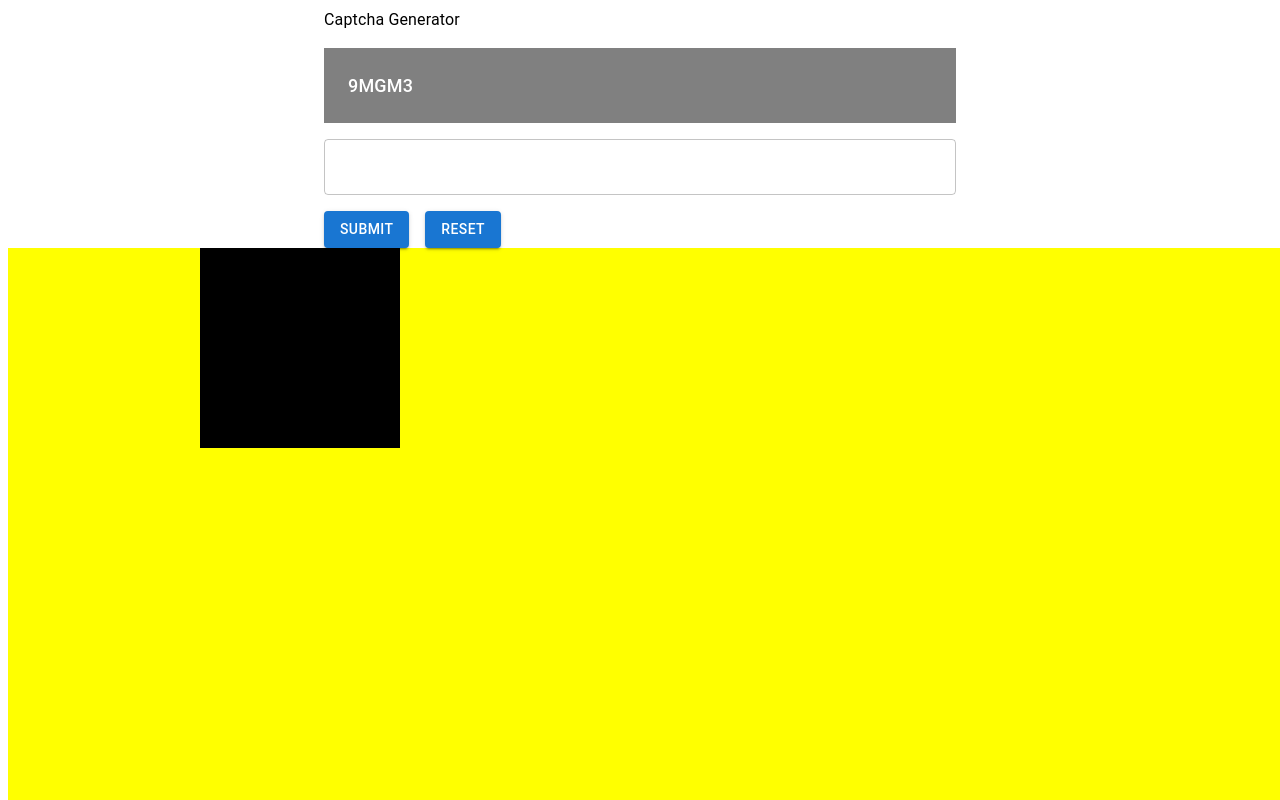
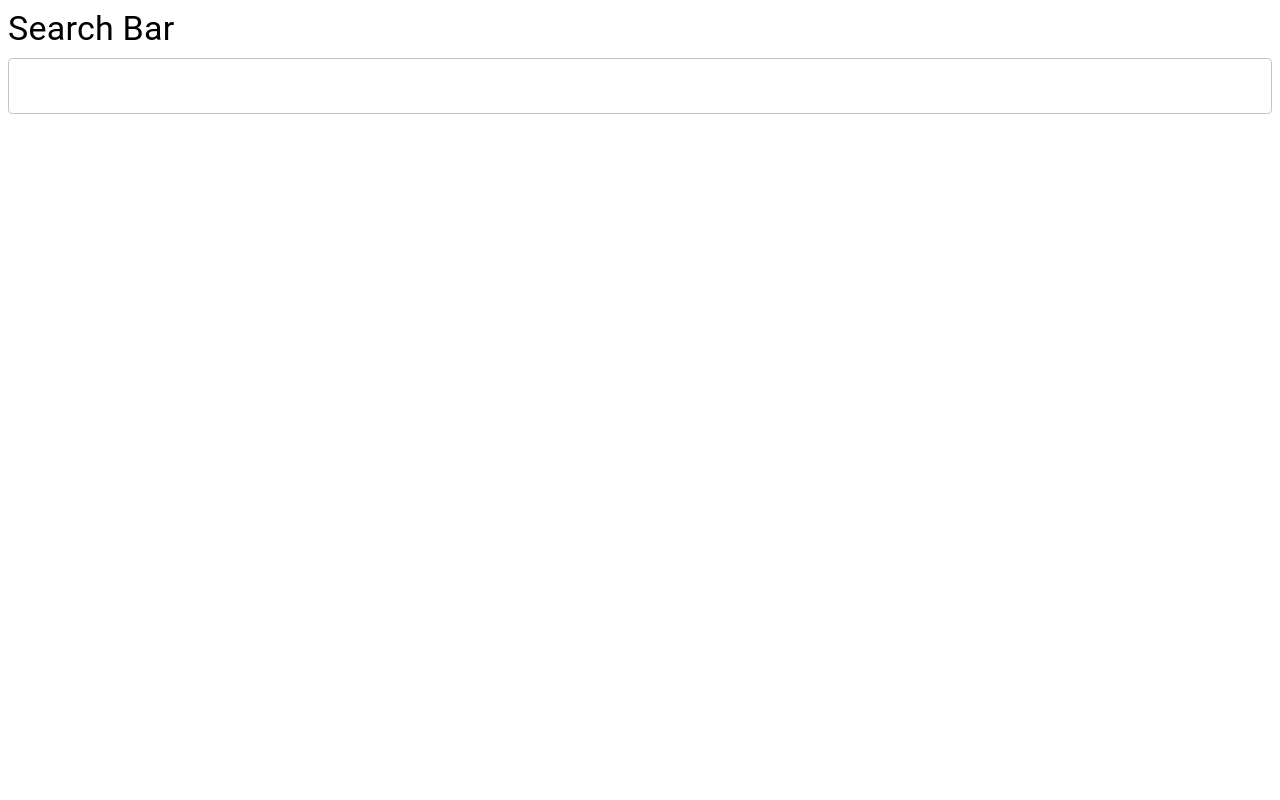
Before and after one commit to sharma-sagar2002/Frontend-Machine-Coding, a React (Vite) app: page / in a window 1280 px wide. Shown: the top 800 px of the page. Built offline with nearby package versions, Linux system fonts and the light colour scheme.

Commit message:
notes added

```diff
--- a/index.html
+++ b/index.html
@@ -5,23 +5,7 @@
     <link rel="icon" type="image/svg+xml" href="/vite.svg" />
     <meta name="viewport" content="width=device-width, initial-scale=1.0" />
     <title>fe-mc</title>
-    <style>
 
-   .parent {
-      height: 100vh;
-      width :100vw;
-      background-color: yellow;
-   }
-   .child1{
-    width : 200px;
-    height: 200px;
-    position: sticky;
-    top: 100px;
-    left : 200px;
-    background-color: black;
-   }
-
-    </style>
   </head>
   <body>
     <div id="root"></div>
--- a/src/App.tsx
+++ b/src/App.tsx
@@ -1,5 +1,5 @@
 import "./App.css";
-import CaptchaGenerator from "./Components/CaptchaGenerator";
+// import CaptchaGenerator from "./Components/CaptchaGenerator";
 // import ListSorter from "./Components/ListSorter";
 // import QuizApp from "./Components/QuizApp";
 // import { answerList, questionList } from "./utils/constant";
@@ -13,7 +13,7 @@ import CaptchaGenerator from "./Components/CaptchaGenerator";
 // import BmiCalculator from "./Components/BmiCalculator";
 // import PasswordGenerator from "./Components/PasswordGenerator";
 // import BillingCounter from "./Components/BillingCounter";
-// import Demo from "./Components/Demo";
+import Demo from "./Components/Demo";
 // import PaginatedBookmark from "./Components/PaginatedBookmark";
 // import PinItems from "./Components/PinItems";
 // import TempConverter from "./Components/TempConverter";
@@ -54,7 +54,7 @@ function App() {
       {/* <TempConverter /> */}
       {/* <PinItems /> */}
       {/* <BillingCounter /> */}
-      {/* <Demo /> */}
+      <Demo />
       {/* <PaginatedBookmark /> */}
       {/* <BmiCalculator /> */}
       {/* <PasswordGenerator /> */}
@@ -67,7 +67,6 @@ function App() {
       {/* <Stopwatch/> */}
       {/* <ListSorter/> */}
       {/* <QuizApp questionList={questionList} answerList={answerList}/> */}
-      <CaptchaGenerator/>
     </>
   );
 }
```
Also changed, not shown: JsInterviewQues.txt.
